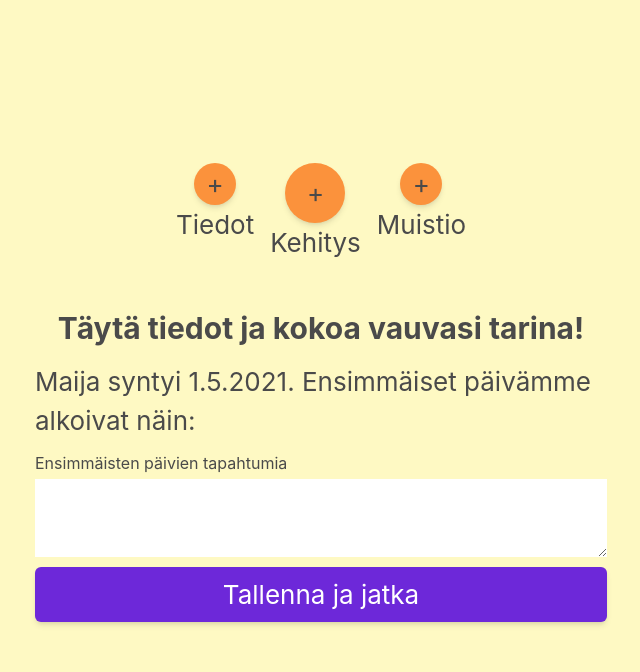
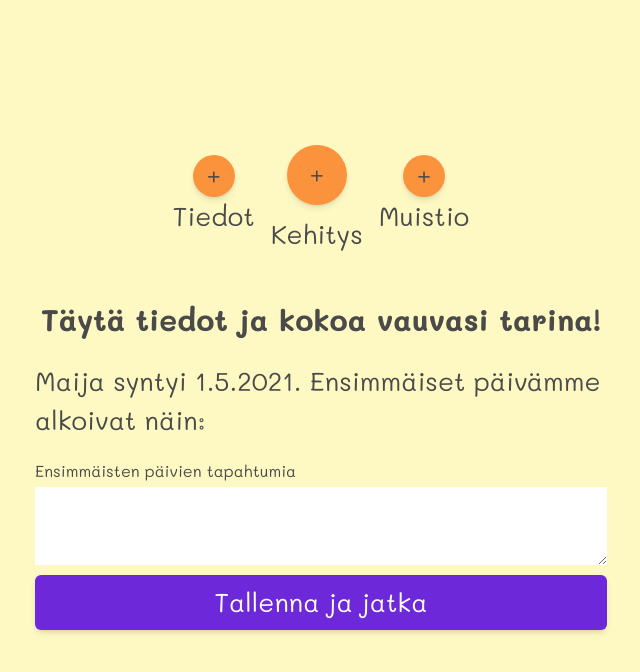
Before and after one commit to annaruntti/babybook-app, a React (Create React App) app: page / in a window 1280 px wide. Shown: the top 672 px of the page, without its empty margins (319-959 px from the left). Built offline with nearby package versions, Linux system fonts and the light colour scheme.

Commit message:
style fixes, adding font

```diff
--- a/src/App.css
+++ b/src/App.css
@@ -1,3 +1,5 @@
+@import url('https://fonts.googleapis.com/css2?family=Mali:ital,wght@0,200;0,300;0,400;0,500;0,600;0,700;1,200;1,300;1,400;1,500;1,600;1,700&display=swap');
+
 .App {
   min-height: 100vh;
   display: flex;
@@ -28,6 +30,8 @@ label {
 .tabBtnActive {
   height: 60px;
   width: 60px;
+  top: -10px;
+  position: relative;
 }
 
 @media (prefers-reduced-motion: no-preference) {
--- a/src/components/FormPartOne.tsx
+++ b/src/components/FormPartOne.tsx
@@ -3,7 +3,7 @@ import React from "react";
 function FormPartOne() {
   return (
     <form id="FormPartOne" onSubmit={() => null}>
-      <p>Maija syntyi 1.5.2021. Ensimmäiset päivämme alkoivat näin:</p>
+      <p className="mb-2">Maija syntyi 1.5.2021. Ensimmäiset päivämme alkoivat näin:</p>
       <div>
         <label htmlFor="firstday">Ensimmäisten päivien tapahtumia</label>
       </div>
--- a/src/index.css
+++ b/src/index.css
@@ -4,14 +4,9 @@
 
 body {
   margin: 0;
-  font-family: -apple-system, BlinkMacSystemFont, "Segoe UI", "Roboto", "Oxygen",
-    "Ubuntu", "Cantarell", "Fira Sans", "Droid Sans", "Helvetica Neue",
-    sans-serif;
-  -webkit-font-smoothing: antialiased;
-  -moz-osx-font-smoothing: grayscale;
+  font-family: 'Mali', cursive;
 }
 
 code {
-  font-family: source-code-pro, Menlo, Monaco, Consolas, "Courier New",
-    monospace;
+  font-family: 'Mali', cursive;
 }
--- a/src/views/Home.tsx
+++ b/src/views/Home.tsx
@@ -2,7 +2,7 @@ import FormPartOne from "../components/FormPartOne";
 
 export const Home = () => (
   <div>
-    <h1 className="text-3xl font-bold text-center mb-4">
+    <h1 className="text-3xl font-bold text-center mb-6">
       Täytä tiedot ja kokoa vauvasi tarina!
     </h1>
     <FormPartOne />
```
